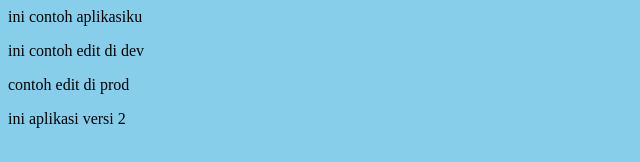
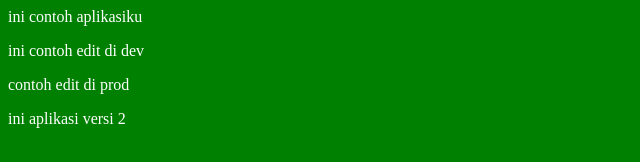
Before and after one commit to aisy/apps-aisy, a plain HTML site: page index.html in a window 1280 px wide. Shown: the whole page, without its empty margins (0-640 px from the left). Drawn offline with Linux system fonts and the light colour scheme.

Commit message:
change bgcolor and add color text

```diff
--- a/style/style.css
+++ b/style/style.css
@@ -1,3 +1,4 @@
 body{
-  background-color: skyblue;
+  background-color: green;
+  color: white;
 }
```
